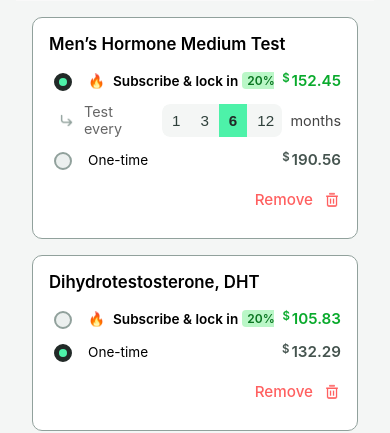
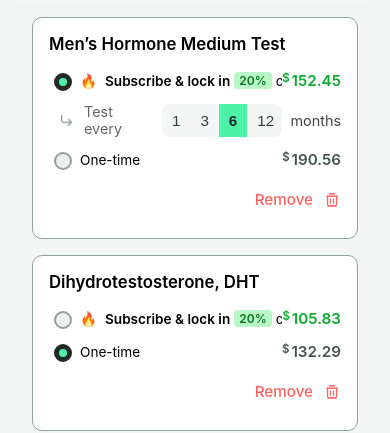
Before and after one commit to radyatamaa/cart-react-responsive, a React (Create React App) app: page / in a window 390 px wide. Shown: the part 276-709 px from the top of the page. Built offline with nearby package versions, Linux system fonts and the light colour scheme.

Commit message:
remove gap .cart-item .radio-row {

```diff
--- a/src/styles/cart.scss
+++ b/src/styles/cart.scss
@@ -658,7 +658,7 @@ word-wrap: break-word;
   align-items: center;
   justify-content: space-between;
   flex-wrap: nowrap;
-  gap: 0.5rem;
+  // gap: 0.5rem;
 
   .label-content {
     display: flex;
```
